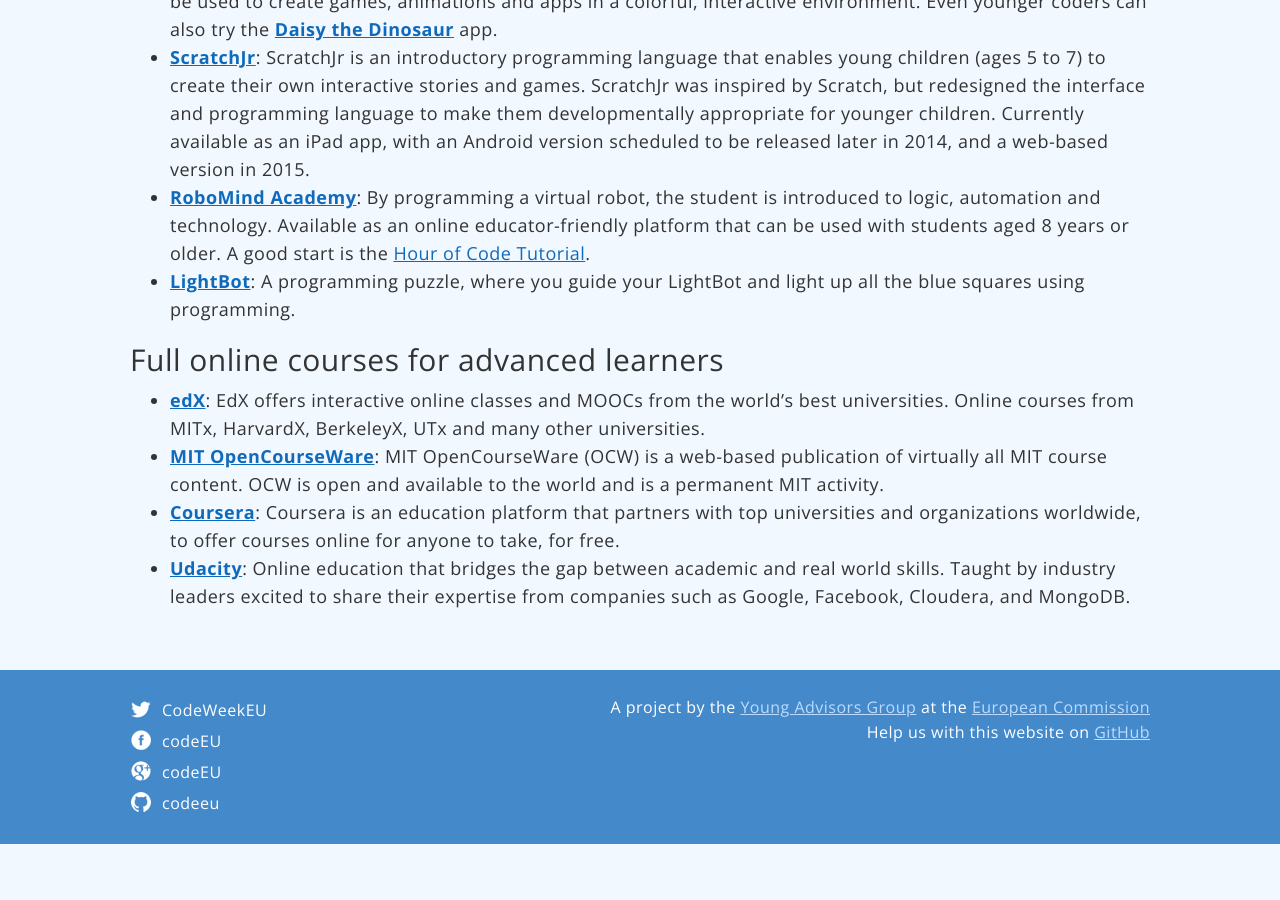
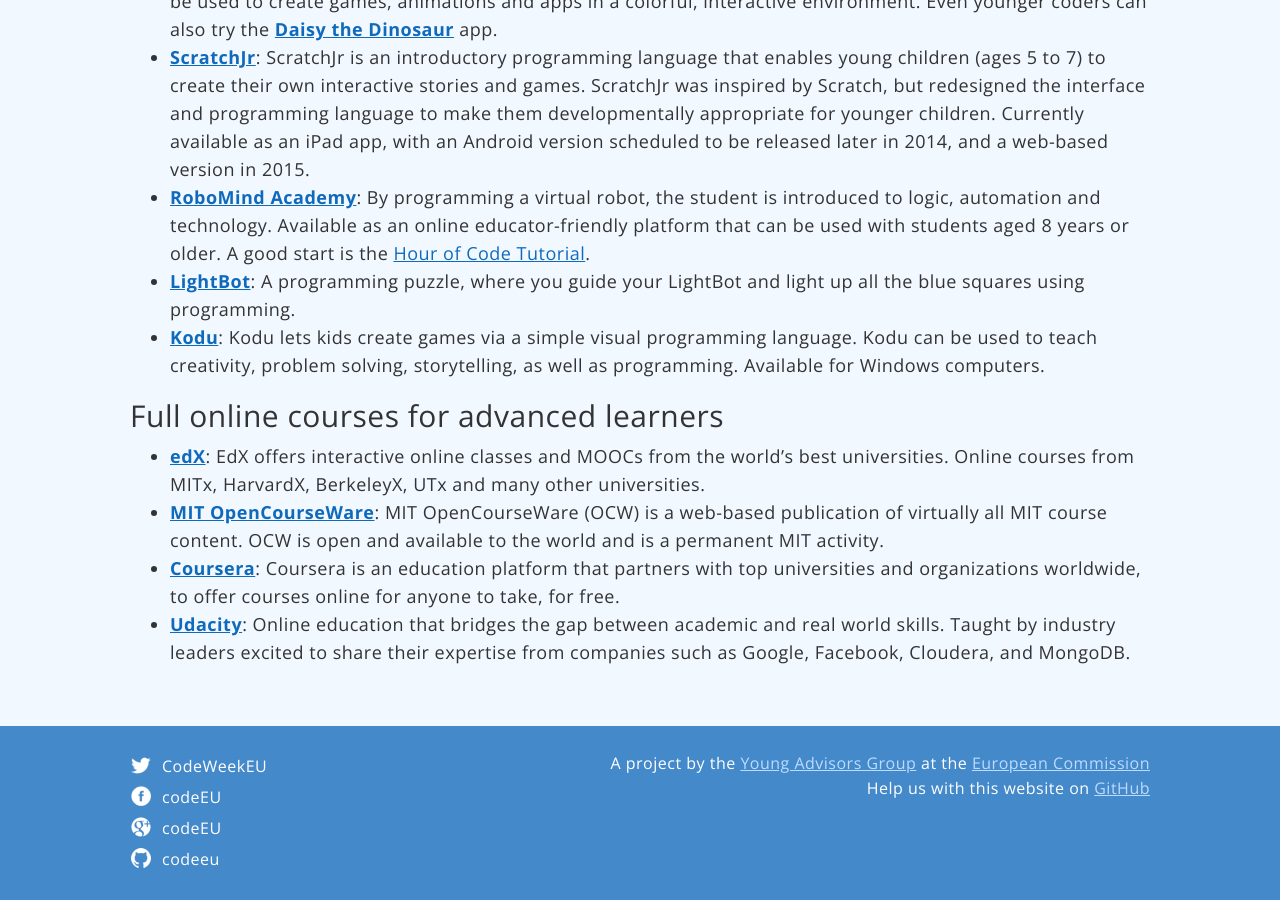
Before and after one commit to codeeu/codeeu.github.io, a Jekyll site: the page built from resources/index.html, in a window 1280 px wide and 900 px high, scrolled down 958 px. Built offline with Jekyll 4.4.1, drawn with Linux system fonts in a browser that asks for light colours; nearby versions of some CDN libraries; Markdown is read by kramdown in place of the engine named in the settings; before the commit the page ends 1802 px from its top, so only the background shows below that.

Commit message:
add kodu to resources for kids

```diff
--- a/resources/index.html
+++ b/resources/index.html
@@ -36,6 +36,7 @@
 	<li><strong><a href="http://www.scratchjr.org/">ScratchJr</a></strong>: ScratchJr is an introductory programming language that enables young children (ages 5 to 7) to create their own interactive stories and games. ScratchJr was inspired by Scratch, but redesigned the interface and programming language to make them developmentally appropriate for younger children. Currently available as an iPad app, with an Android version scheduled to be released later in 2014, and a web-based version in 2015.</li>
 	<li><strong><a href="https://www.robomindacademy.com/">RoboMind Academy</a></strong>: By programming a virtual robot, the student is introduced to logic, automation and technology. Available as an online educator-friendly platform that can be used with students aged 8 years or older. A good start is the <a href="https://www.robomindacademy.com//go/navigator/coursedetails?course=HourOfCode">Hour of Code Tutorial</a>.</li>
 	<li><strong><a href="http://light-bot.com/hocflash.html">LightBot</a></strong>: A programming puzzle, where you guide your LightBot and light up all the blue squares using programming.</li>
+	<li><strong><a href="http://www.kodugamelab.com/">Kodu</a></strong>: Kodu lets kids create games via a simple visual programming language. Kodu can be used to teach creativity, problem solving, storytelling, as well as programming. Available for Windows computers.</li>
 </ul>
 
 <h2>Full online courses for advanced learners</h2>
```
